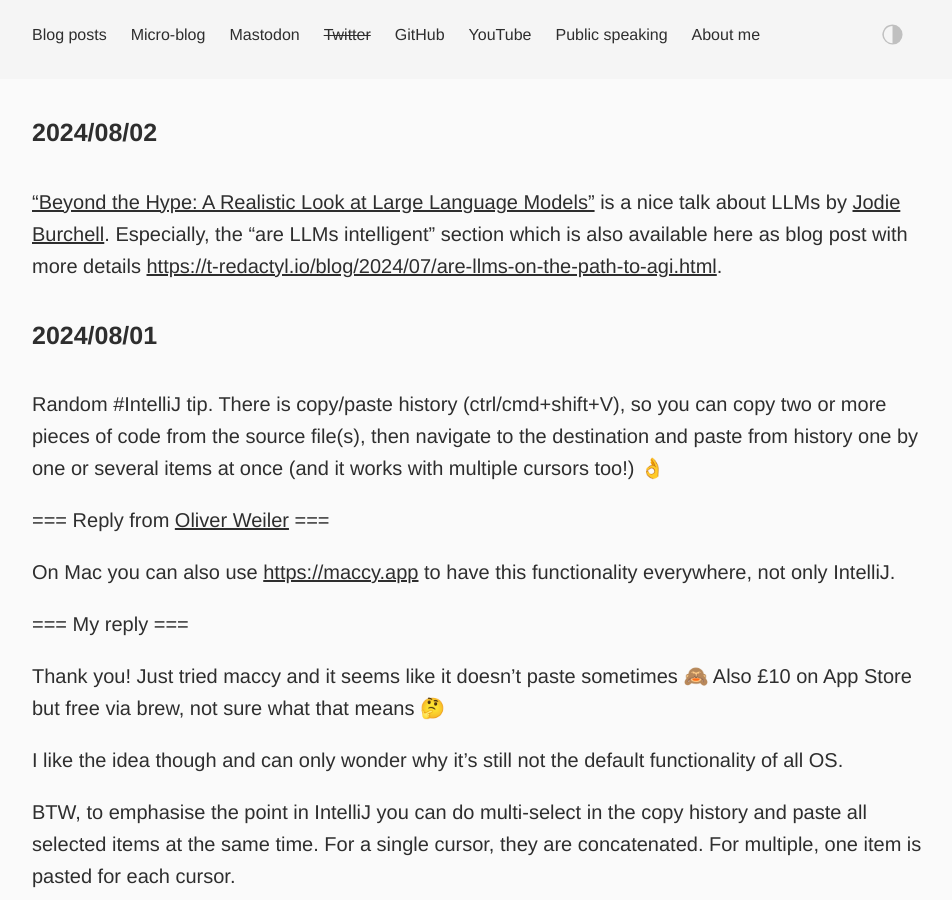
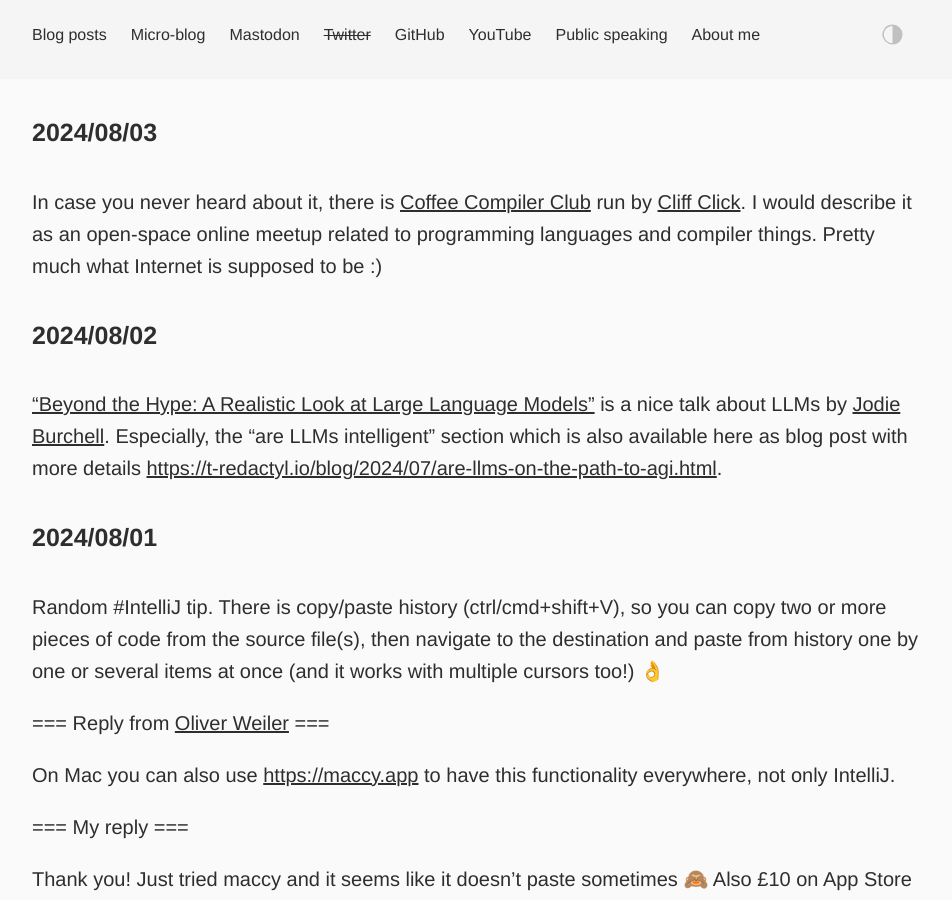
Before and after one commit to dkandalov/dkandalov.github.io, a Jekyll site: the page built from micro-blog.md, in a window 1280 px wide and 900 px high. Shown: the whole window, without its empty margins (160-1112 px from the left). Built offline with Jekyll 4.4.1, drawn with Linux system fonts in a browser that asks for light colours.

Commit message:
updated micro-blog

```diff
--- a/micro-blog.md
+++ b/micro-blog.md
@@ -3,8 +3,10 @@ layout: post
 permalink: /micro-blog/
 ---
 
+#### 2024/08/03
+In case you never heard about it, there is [Coffee Compiler Club](https://www.youtube.com/watch?v=1DsAO5zQ1OM&list=PL05j31Knswhn7RLk-VKHZ6RI4e9D4d-6e&index=200) run by [Cliff Click](https://mastodon.social/@cliffc@hachyderm.io). I would describe it as an open-space online meetup related to programming languages and compiler things. Pretty much what Internet is supposed to be :)
+
 #### 2024/08/02
-
 ["Beyond the Hype: A Realistic Look at Large Language Models"](https://www.youtube.com/watch?v=Pv0cfsastFs) is a nice talk about LLMs by [Jodie Burchell](https://mastodon.social/@t_redactyl@fosstodon.org). Especially, the "are LLMs intelligent" section which is also available here as blog post with more details <https://t-redactyl.io/blog/2024/07/are-llms-on-the-path-to-agi.html>.
 
 #### 2024/08/01
```
